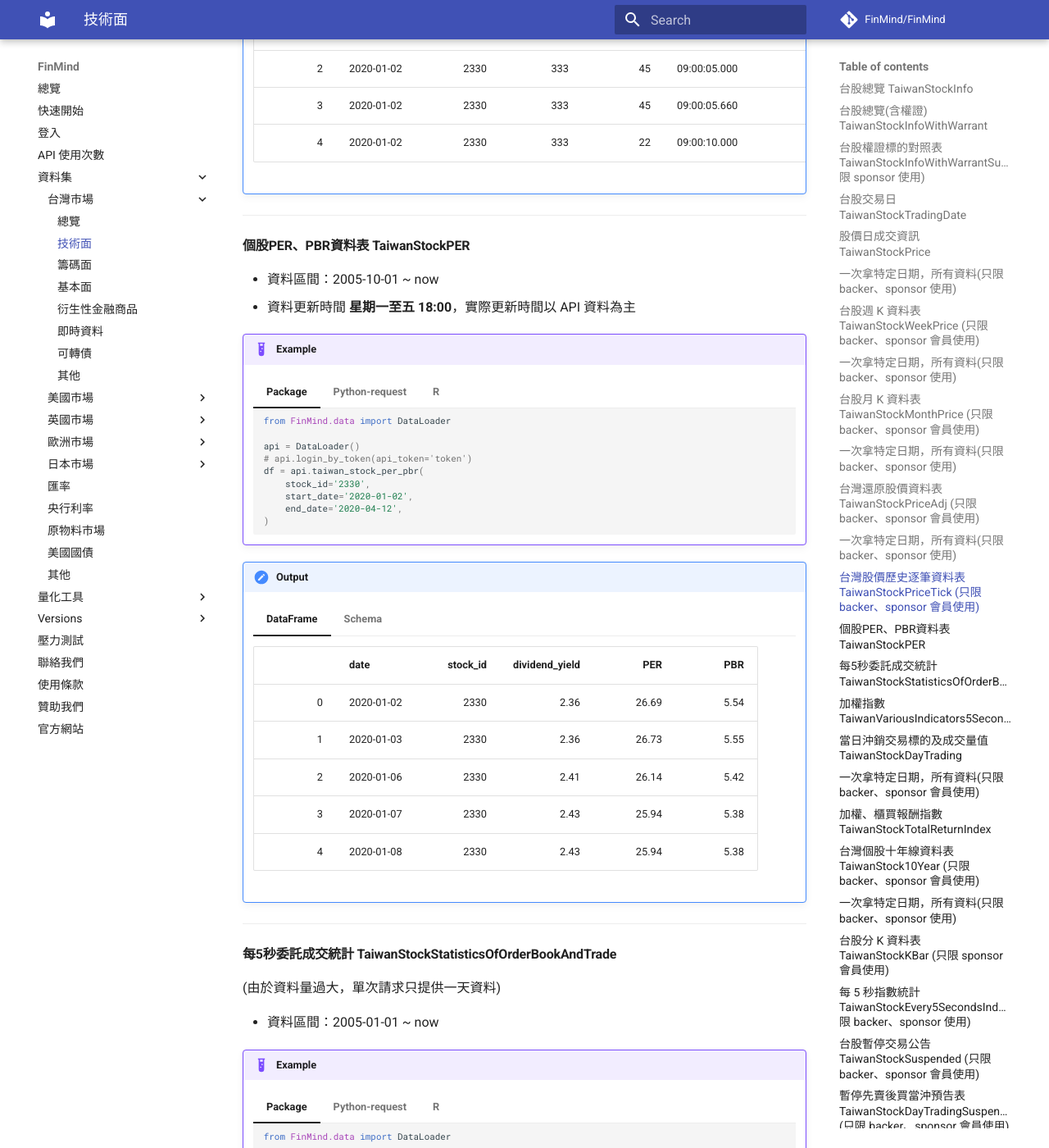
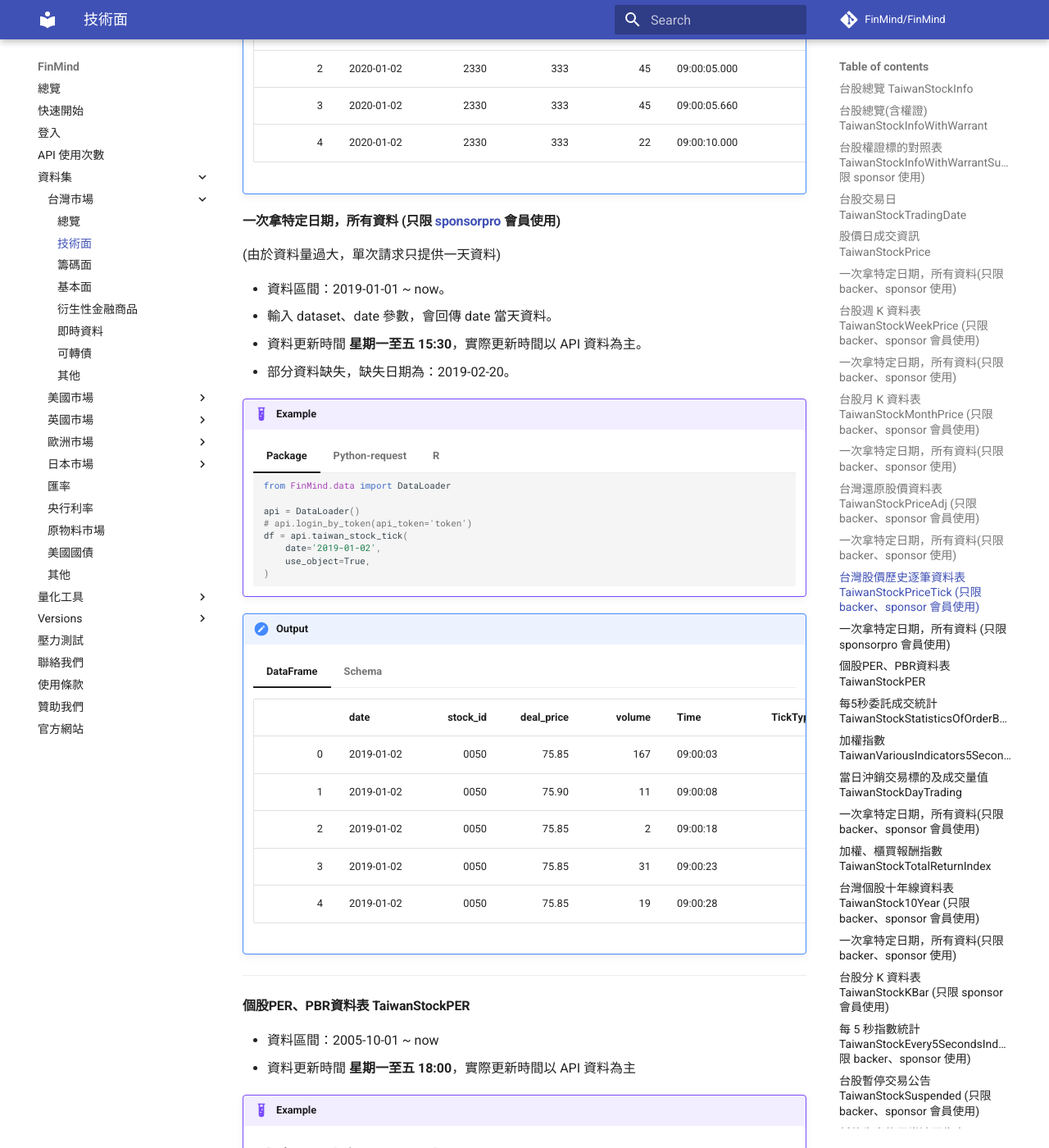
Before and after one commit to FinMind/FinMind-Doc, an MkDocs documentation site: the page built from docs/tutor/TaiwanMarket/Technical.md, in a window 1280 px wide and 1400 px high, scrolled down 11115 px. Shown: the whole window at 82% size. Built offline with MkDocs 1.6.1 and Material for MkDocs 9.7.7, drawn with Linux system fonts in a browser that asks for light colours; comment, search, counter and statistics services are not loaded; some of the changed text lies outside the part shown.

Commit message:
add: TaiwanStockPriceTick object method

````diff
--- a/docs/tutor/TaiwanMarket/Technical.md
+++ b/docs/tutor/TaiwanMarket/Technical.md
@@ -936,7 +936,7 @@
 
 ----------------------------------
 #### 台灣股價歷史逐筆資料表 TaiwanStockPriceTick (只限 [backer、sponsor](https://finmindtrade.com/analysis/#/Sponsor/sponsor) 會員使用)
-(由於資料量過大，單次請求只提供一天資料)
+(由於資料量過大，單次請求只提供一天一檔個股資料)
 
 - 資料區間：2019-01-01 ~ now。
 - 輸入 dataset、stock_id、start_date 參數，會回傳 start_date 當天資料。
@@ -1039,6 +1039,89 @@
             TickType: str # 成交種類 (0: 無法判斷, 1: 賣盤成交, 2: 買盤成交)
         }
         ```
+
+
+#### 一次拿特定日期，所有資料 (只限 [sponsorpro](https://finmindtrade.com/analysis/#/Sponsor/sponsor) 會員使用)
+(由於資料量過大，單次請求只提供一天資料)
+
+- 資料區間：2019-01-01 ~ now。
+- 輸入 dataset、date 參數，會回傳 date 當天資料。
+- 資料更新時間 **星期一至五 15:30**，實際更新時間以 API 資料為主。
+- 部分資料缺失，缺失日期為：2019-02-20。
+
+!!! example
+    === "Package"
+        ```python
+        from FinMind.data import DataLoader
+
+        api = DataLoader()
+        # api.login_by_token(api_token='token')
+        df = api.taiwan_stock_tick(
+            date='2019-01-02',
+            use_object=True,
+        )
+        ```
+    === "Python-request"
+        ```python
+        import requests
+        import pandas as pd
+
+        url = "https://api.finmindtrade.com/api/v4/storage_objects"
+        token = "" # 參考登入，獲取金鑰
+        headers = {"Authorization": f"Bearer {token}"}
+        parameter = {
+            "dataset": "TaiwanStockPriceTick",
+            "date": '2019-01-02',
+        }
+        resp = requests.get(url, headers=headers, params=parameter)
+        data = pd.read_parquet(io.BytesIO(resp.content))
+        print(data.head())
+
+        ```
+    === "R"
+        ```R
+        library(httr)
+        library(data.table)
+        library(dplyr)
+        library(arrow)
+
+        url = 'https://api.finmindtrade.com/api/v4/storage_objects'
+        token = "" # 參考登入，獲取金鑰
+        response = httr::GET(
+            url = url,
+            query = list(
+                dataset="TaiwanStockPriceTick",
+                date= "2019-01-02"
+            ),
+            add_headers(Authorization = paste("Bearer", token))
+        )
+        con = content(response, "raw")
+        data <- read_parquet(con)
+        close(con)
+        head(data)
+        ```
+
+!!! output
+    === "DataFrame"
+        |    | date       |   stock_id |   deal_price |   volume | Time     |   TickType |
+        |---:|:-----------|-----------:|-------------:|---------:|:---------|-----------:|
+        |  0 | 2019-01-02 |       0050 |        75.85 |      167 | 09:00:03 |          1 |
+        |  1 | 2019-01-02 |       0050 |        75.90 |       11 | 09:00:08 |          1 |
+        |  2 | 2019-01-02 |       0050 |        75.85 |        2 | 09:00:18 |          1 |
+        |  3 | 2019-01-02 |       0050 |        75.85 |       31 | 09:00:23 |          1 |
+        |  4 | 2019-01-02 |       0050 |        75.85 |       19 | 09:00:28 |          1 |
+    === "Schema"
+        ```
+        {
+            date: str, # 日期
+            stock_id: str, # 股票代碼
+            deal_price: float64, # 成交價
+            volume: int64, # 成交量
+            Time: str, # 時間
+            TickType: str # 成交種類 (0: 無法判斷, 1: 賣盤成交, 2: 買盤成交)
+        }
+        ```
+
 
 ----------------------------------
 #### 個股PER、PBR資料表 TaiwanStockPER
````
